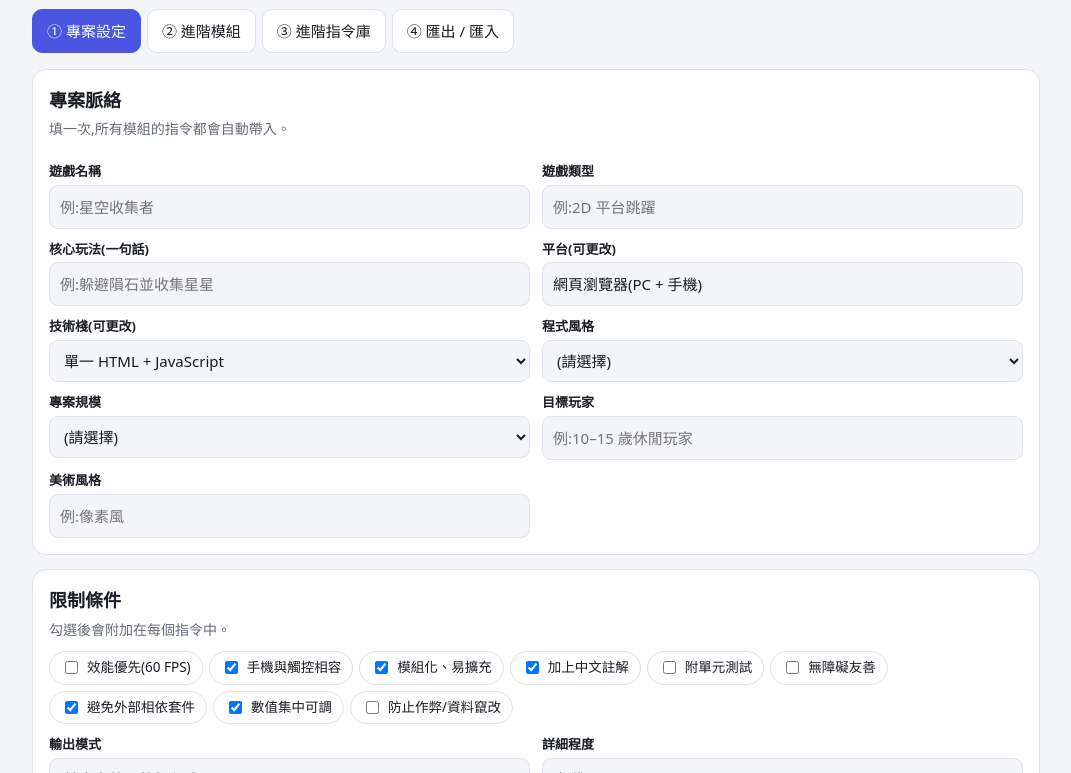
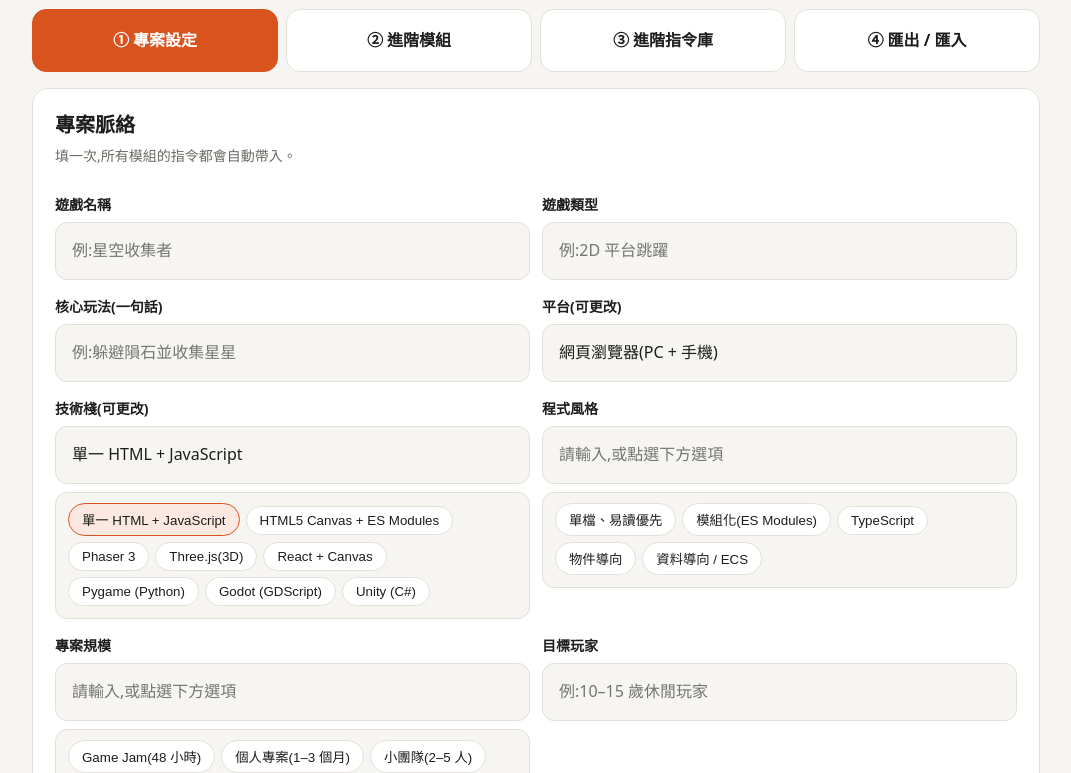
Before and after one commit to Johnson2623/pojspell-voice38, a plain HTML site: page index.html in a window 1280 px wide. Shown: the part 81-854 px from the top of the page, without its empty margins (104-1175 px from the left). Drawn offline with Linux system fonts and the light colour scheme.

Commit message:
Add files via upload

```diff
--- a/index.html
+++ b/index.html
@@ -5,8 +5,8 @@
 <meta name="viewport" content="width=device-width, initial-scale=1, viewport-fit=cover">
 <title>遊戲製作指令工坊 Pro</title>
 <style>
-:root{--bg:#f4f5f8;--card:#fff;--tx:#1b1d24;--mut:#666b78;--bd:#dfe2ea;--ac:#4a56e2;--ac2:#e9ebff;--ok:#2f8f5b;--warn:#d9531e;box-sizing:border-box;padding-top:env(safe-area-inset-top,0px);padding-bottom:env(safe-area-inset-bottom,0px)}
-@media(prefers-color-scheme:dark){:root:not([data-theme=light]){--bg:#14151a;--card:#1e2027;--tx:#eceef5;--mut:#9aa0af;--bd:#343744;--ac:#8c96ff;--ac2:#2a2d4a;--ok:#5ac58a;--warn:#ff8a5c;color-scheme:dark}}
+:root{--bg:#f6f5f1;--card:#fff;--tx:#1d1d1b;--mut:#6b6a64;--bd:#e2e0d8;--ac:#d9531e;--ac2:#fbe9e1;--ok:#2f8f5b;--warn:#d9531e;box-sizing:border-box;padding-top:env(safe-area-inset-top,0px);padding-bottom:env(safe-area-inset-bottom,0px)}
+@media(prefers-color-scheme:dark){:root:not([data-theme=light]){--bg:#171716;--card:#222220;--tx:#efeee9;--mut:#a09f97;--bd:#383835;--ac:#ff7a45;--ac2:#3a2a22;--ok:#5ac58a;--warn:#ff8a5c;color-scheme:dark}}
 *{box-sizing:inherit}html{scroll-padding-top:env(safe-area-inset-top,0px)}
 body{margin:0;background:var(--bg);color:var(--tx);font:15px/1.6 "Noto Sans TC","PingFang TC","Microsoft JhengHei",system-ui,sans-serif}
 header{max-width:1040px;margin:auto;padding:16px 16px 4px}
@@ -30,6 +30,17 @@ pre{white-space:pre-wrap;word-break:break-word;background:var(--bg);border:1px d
 .miss{color:var(--warn);font-weight:600}.row{display:flex;gap:8px;flex-wrap:wrap;margin-top:8px}
 .cmd{display:flex;justify-content:space-between;gap:10px;align-items:flex-start}.cmd b{display:block}.tag{font-size:13px;color:var(--mut)}
 textarea{min-height:120px;font-size:13px}
+.tabs{gap:8px}.tabs button{flex:1;padding:18px 10px;border-radius:14px;font-weight:600;font-size:16px;text-align:center}
+.nav button{padding:14px;border-radius:12px;font-size:16px;font-weight:600}
+@media(min-width:761px){.layout{grid-template-columns:260px 1fr;gap:16px}}
+.bar{height:10px;margin:8px 0 16px}
+.card{border-radius:16px;padding:20px 22px}.card h2{font-size:20px}
+label{font-size:14px;margin:16px 0 6px}
+input,textarea,select{padding:15px 16px;border-radius:12px;font-size:16px}
+textarea{font-size:14px}
+.gbox{margin-top:8px;border:1px solid var(--bd);border-radius:12px;background:var(--bg);padding:10px 12px 6px}
+.chip{display:inline-block;margin:0 6px 6px 0;padding:6px 13px;border:1px solid var(--bd);border-radius:99px;background:var(--card);color:var(--tx);font:14px inherit;cursor:pointer}
+.chip:hover,.chip.on{border-color:var(--ac);background:var(--ac2)}
 </style>
 </head>
 <body>
@@ -71,7 +82,7 @@ function build(i){const m=M[i],v=st.m[i]||{};
  return "## 專案脈絡\n"+ctx()+"\n\n## 任務\n"+task+(c?"\n\n## 限制條件\n"+c:"")+"\n\n## 輸出要求\n- "+MODES[st.mode]+"\n- 詳細程度:"+DET[st.det]+"\n- 使用繁體中文回覆"}
 function task(i){return build(i).split("## 限制條件")[0].split("## 任務\n")[1].trim()}
 function fld(f,val,attr){const[k,l,t,o]=f;let h='<label>'+esc(l)+'</label>';
- if(t==="s")h+='<select '+attr+'="'+k+'"><option value="">(請選擇)</option>'+o.map(x=>'<option'+(val===x?' selected':'')+'>'+esc(x)+'</option>').join("")+'</select>';
+ if(t==="s")h+='<input '+attr+'="'+k+'" placeholder="請輸入,或點選下方選項" value="'+esc(val||"")+'"><div class="gbox">'+o.map(x=>'<button type="button" class="chip'+(val===x?' on':'')+'" data-opt="'+attr+'|'+k+'" data-t="'+esc(x)+'">'+esc(x)+'</button>').join("")+'</div>';
  else h+='<input '+attr+'="'+k+'" placeholder="'+esc(o)+'" value="'+esc(val||"")+'">';return h}
 async function cp(t,b){try{await navigator.clipboard.writeText(t)}catch(e){const x=document.createElement("textarea");x.value=t;document.body.appendChild(x);x.select();try{document.execCommand("copy")}catch(_){}x.remove()}const o=b.textContent;b.textContent="已複製 ✓";setTimeout(()=>b.textContent=o,1400)}
 function render(){
@@ -101,7 +112,7 @@ app.addEventListener("input",e=>{const t=e.target,d=t.dataset;
  else if(d.c!==undefined){const i=+d.c,x=st.cons.indexOf(i);x<0?st.cons.push(i):st.cons.splice(x,1)}
  else if(d.mode!==undefined){st.mode=+t.value}else if(d.det!==undefined){st.det=+t.value}else return;
  save();refresh()});
-document.addEventListener("click",e=>{const b=e.target.closest("[data-act]");if(!b)return;const a=b.dataset.act,v=b.dataset.v;
+document.addEventListener("click",e=>{const c=e.target.closest(".chip");if(c&&c.dataset.opt){const p=c.dataset.opt.split("|"),inp=document.querySelector('['+p[0]+'="'+p[1]+'"]');if(inp){inp.value=c.dataset.t;inp.dispatchEvent(new Event("input",{bubbles:true}));c.parentNode.querySelectorAll(".chip").forEach(x=>x.classList.toggle("on",x===c))}return}const b=e.target.closest("[data-act]");if(!b)return;const a=b.dataset.act,v=b.dataset.v;
  if(a==="tab"){st.tab=v;save();render();scrollTo(0,0)}
  else if(a==="mod"){st.cur=+v;save();render()}
  else if(a==="cp")cp(build(st.cur),b);else if(a==="cptask")cp(task(st.cur),b);else if(a==="cpctx")cp(ctx(),b);
```
